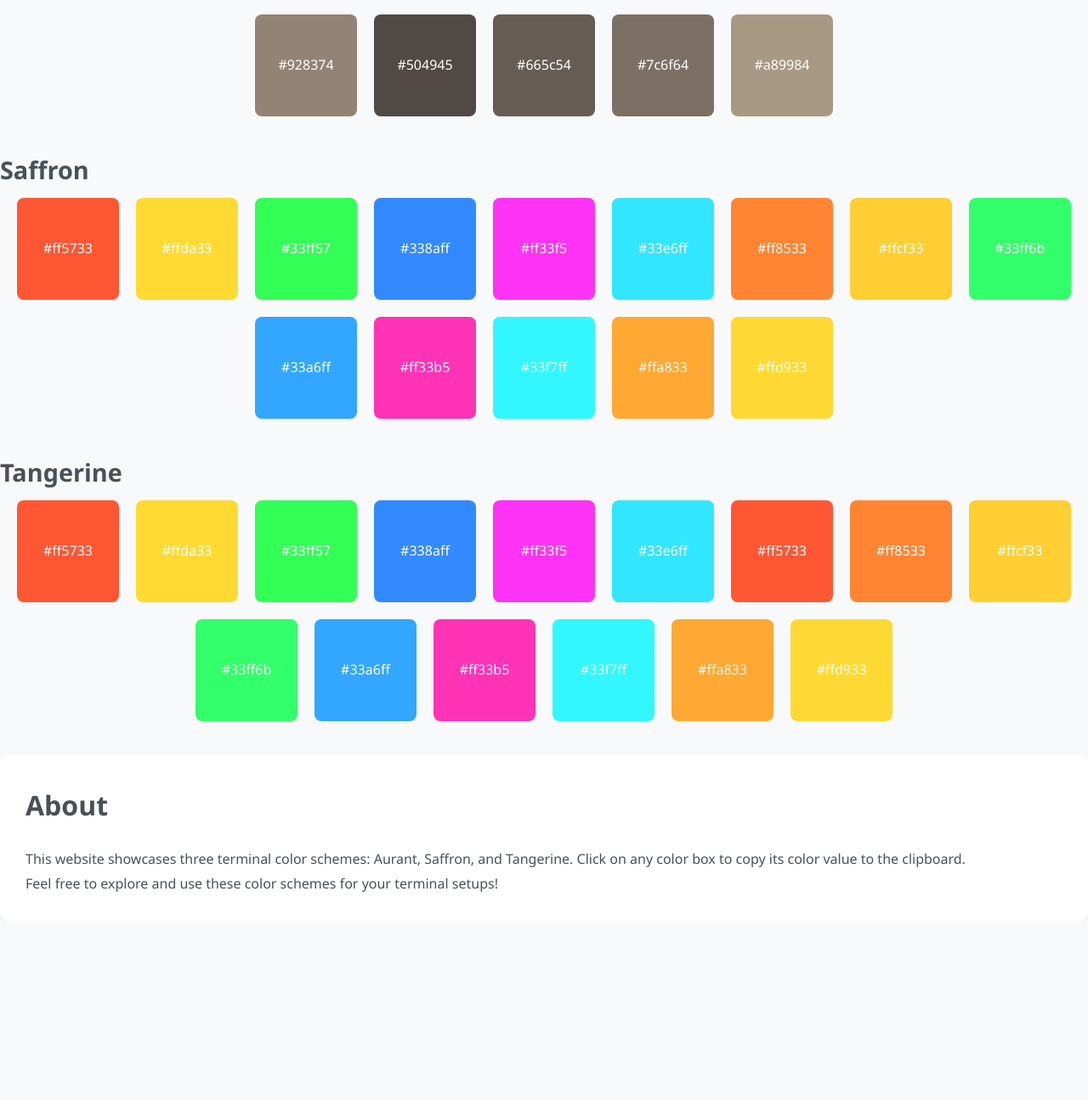
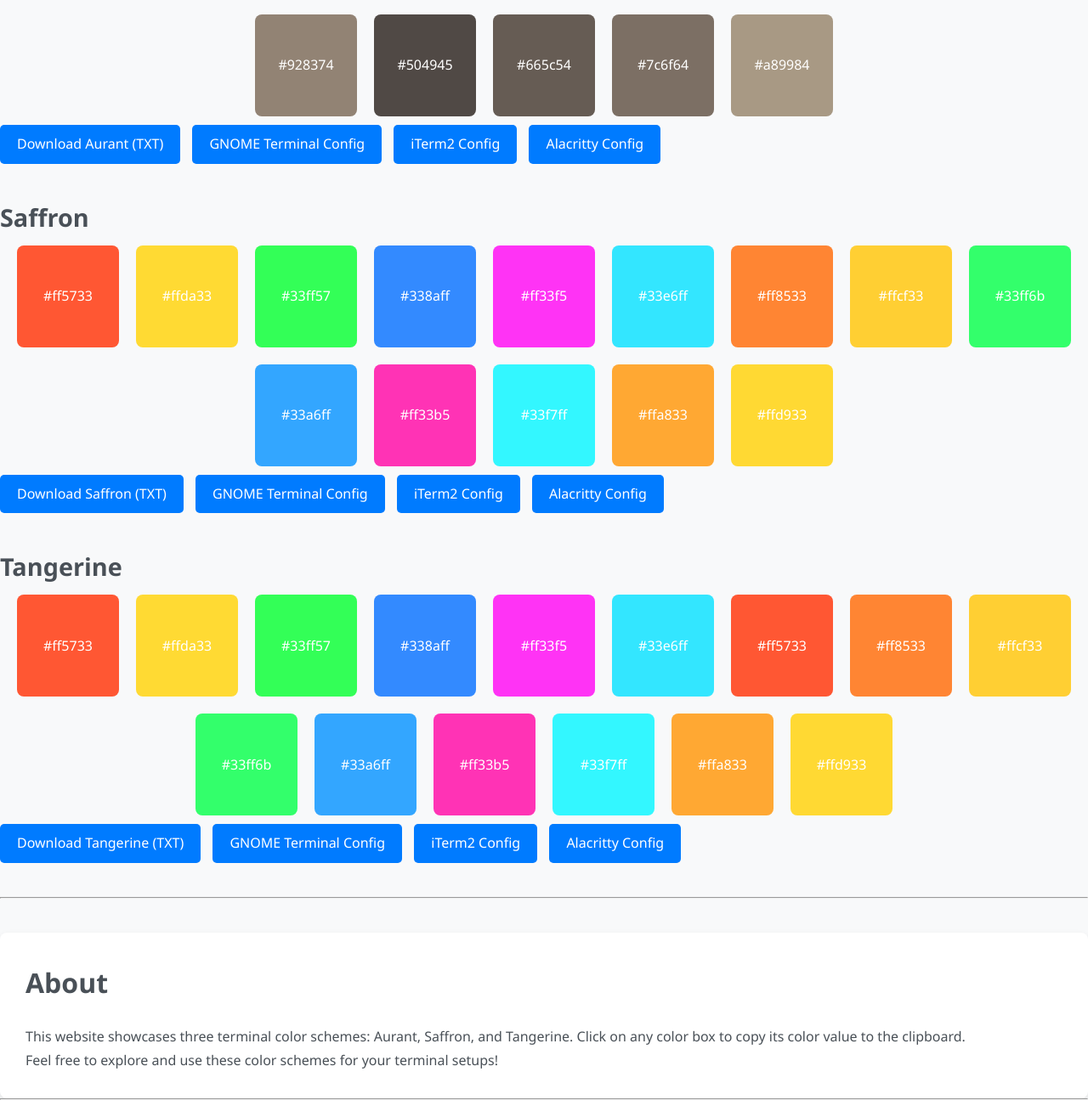
Before and after one commit to elbachir-one/sunset, a plain HTML site: page index.html in a window 1280 px wide. Shown: the part 323-1618 px from the top of the page at 85% size. Before the commit the page ends 1407 px from the top, so only its background shows below. Drawn offline with Linux system fonts and the light colour scheme.

Commit message:
Making it more intesting

```diff
--- a/index.html
+++ b/index.html
@@ -29,6 +29,12 @@
             <div class="color-box" style="background-color: #7c6f64;">#7c6f64</div>
             <div class="color-box" style="background-color: #a89984;">#a89984</div>
         </div>
+        <div class="downloads">
+            <a href="schemes/aurant.txt" download="Aurant Color Scheme">Download Aurant (TXT)</a>
+            <a href="configs/gnome-aurant.dconf" download="Aurant GNOME Terminal Config">GNOME Terminal Config</a>
+            <a href="configs/iterm2-aurant.itermcolors" download="Aurant iTerm2 Config">iTerm2 Config</a>
+            <a href="configs/alacritty-aurant.yml" download="Aurant Alacritty Config">Alacritty Config</a>
+        </div>
     </section>
 
     <section class="color-scheme">
@@ -48,6 +54,12 @@
             <div class="color-box" style="background-color: #33f7ff;">#33f7ff</div>
             <div class="color-box" style="background-color: #ffa833;">#ffa833</div>
             <div class="color-box" style="background-color: #ffd933;">#ffd933</div>
+        </div>
+        <div class="downloads">
+            <a href="schemes/saffron.txt" download="Saffron Color Scheme">Download Saffron (TXT)</a>
+            <a href="configs/gnome-saffron.dconf" download="Saffron GNOME Terminal Config">GNOME Terminal Config</a>
+            <a href="configs/iterm2-saffron.itermcolors" download="Saffron iTerm2 Config">iTerm2 Config</a>
+            <a href="configs/alacritty-saffron.yml" download="Saffron Alacritty Config">Alacritty Config</a>
         </div>
     </section>
 
@@ -70,15 +82,22 @@
             <div class="color-box" style="background-color: #ffa833;">#ffa833</div>
             <div class="color-box" style="background-color: #ffd933;">#ffd933</div>
         </div>
+        <div class="downloads">
+            <a href="schemes/tangerine.txt" download="Tangerine Color Scheme">Download Tangerine (TXT)</a>
+            <a href="configs/gnome-tangerine.dconf" download="Tangerine GNOME Terminal Config">GNOME Terminal Config</a>
+            <a href="configs/iterm2-tangerine.itermcolors" download="Tangerine iTerm2 Config">iTerm2 Config</a>
+            <a href="configs/alacritty-tangerine.yml" download="Tangerine Alacritty Config">Alacritty Config</a>
+        </div>
     </section>
 
+    <hr>
     <section class="about">
         <h2>About</h2>
         <p>This website showcases three terminal color schemes: Aurant, Saffron, and Tangerine.
         Click on any color box to copy its color value to the clipboard.</p>
         <p>Feel free to explore and use these color schemes for your terminal setups!</p>
     </section>
-
+    <hr>
     <script src="scripts.js"></script>
 
 </body>
--- a/styles.css
+++ b/styles.css
@@ -59,6 +59,22 @@ h2 {
     box-shadow: 0 8px 12px rgba(0, 0, 0, 0.2);
 }
 
+.downloads a {
+    display: inline-block;
+    margin-top: 10px;
+    margin-right: 10px;
+    padding: 10px 20px;
+    background-color: #007bff;
+    color: #ffffff;
+    text-decoration: none;
+    border-radius: 5px;
+    transition: background-color 0.3s ease;
+}
+
+.downloads a:hover {
+    background-color: #0056b3;
+}
+
 .about {
     background-color: #ffffff; /* White background */
     border-radius: 8px;
```
Also changed, not shown: 4 other files.
